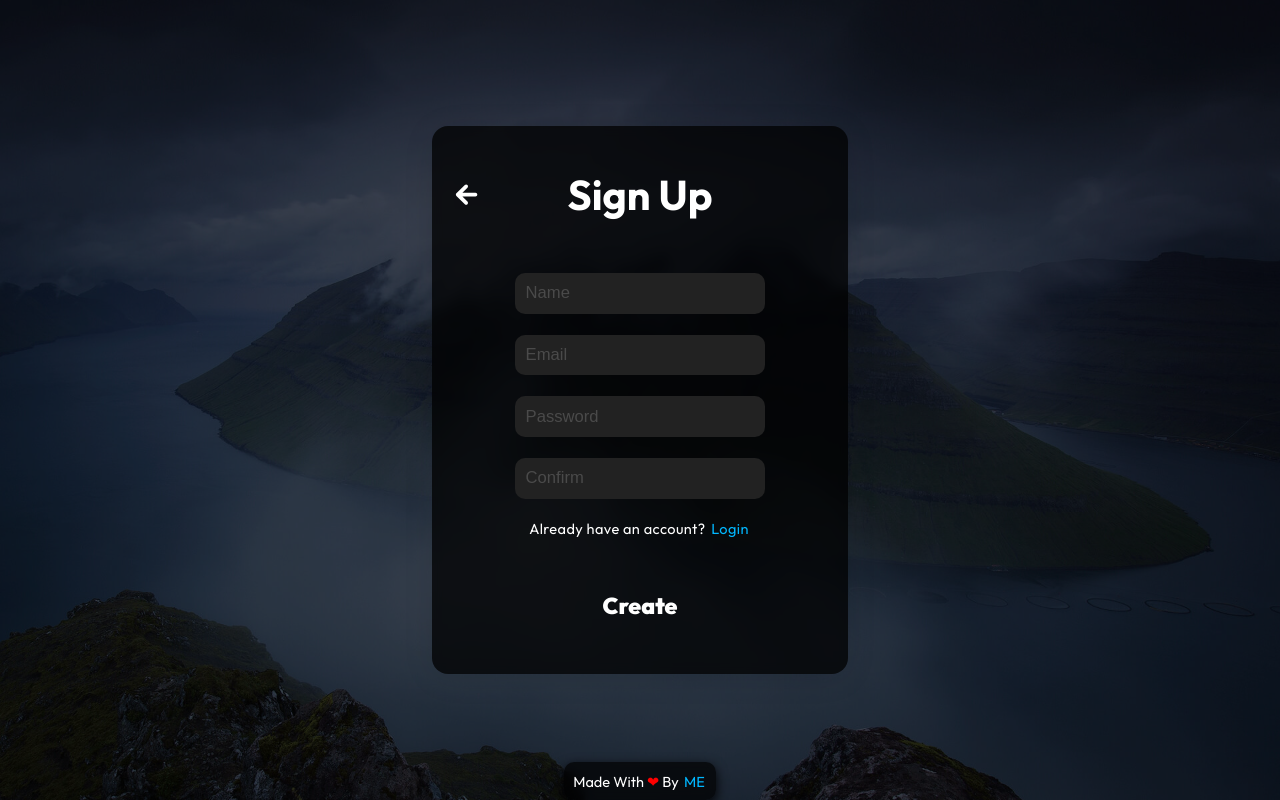
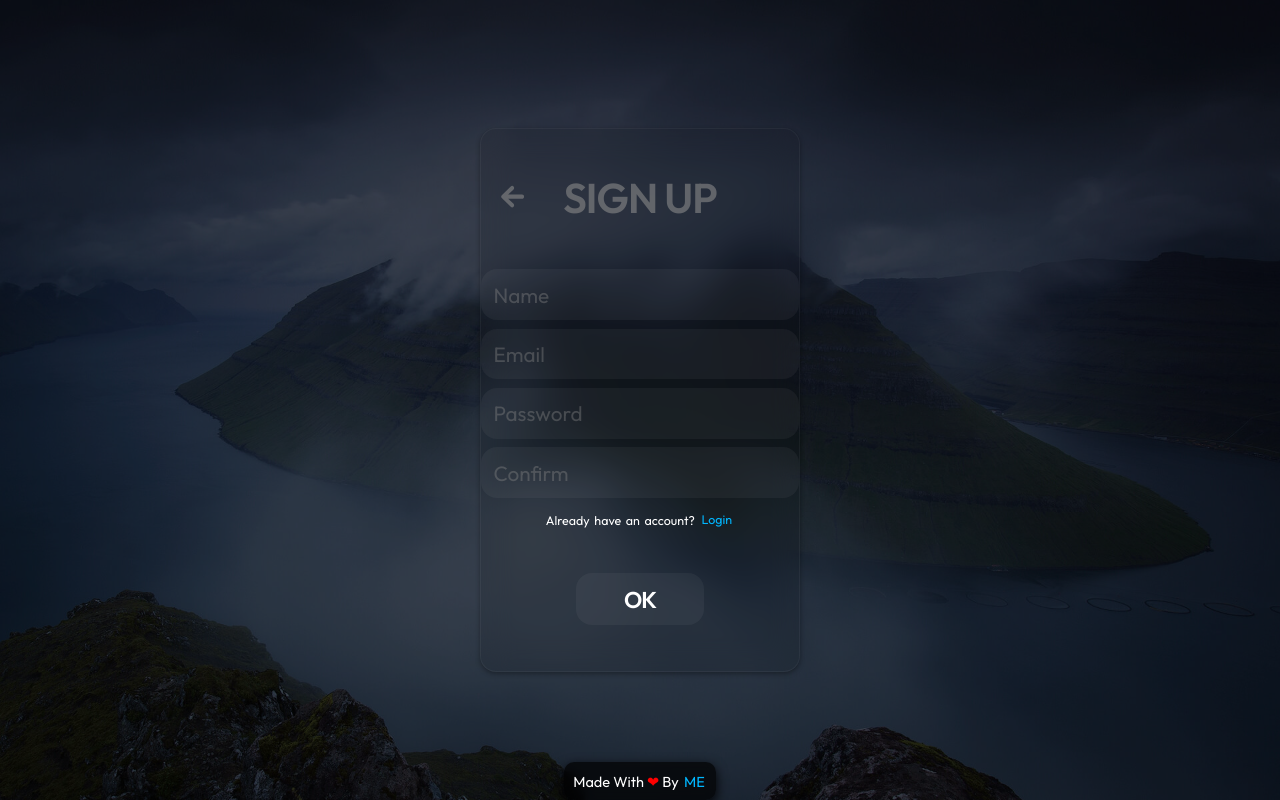
Before and after one commit to v-amirrr/finance-tracker, a React (Create React App) app: page /signup in a window 1280 px wide. Built offline with nearby package versions, Linux system fonts and the light colour scheme; a web font is replaced by a local one.

Commit message:
style: changed the style of signup page

```diff
--- a/src/components/Login.module.css
+++ b/src/components/Login.module.css
@@ -43,6 +43,7 @@
 
 .title-section i {
     font-size: 1.6rem;
+    color: #88888899;
     display: flex;
     justify-content: center;
     align-items: center;
--- a/src/components/Signup.js
+++ b/src/components/Signup.js
@@ -86,7 +86,7 @@ const Signup = () => {
                                 </AnimatePresence>
 
                                 <AnimatePresence>
-                                    { !isPending && <Text text="Create" /> }
+                                    { !isPending && <Text text="OK" /> }
                                 </AnimatePresence>
                             </motion.div>
                         </motion.form>
--- a/src/components/Signup.module.css
+++ b/src/components/Signup.module.css
@@ -11,26 +11,17 @@
     justify-content: center;
     align-items: center;
     flex-direction: column;
-    width: 20rem;
-    border-radius: 10px;
-    -webkit-border-radius: 10px;
-    -moz-border-radius: 10px;
-    -ms-border-radius: 10px;
-    -o-border-radius: 10px;
-    background: #000000be;
+    width: 25%;
+    border: #ffffff0b 1px solid;
     border-radius: 16px;
-    box-shadow: 0 4px 30px #0000001a;
-    backdrop-filter: blur(5px);
-    -webkit-backdrop-filter: blur(5px);
-    transition: box-shadow .5s, height .5s;
-    -webkit-transition: box-shadow .5s, height .5s;
-    -moz-transition: box-shadow .5s, height .5s;
-    -ms-transition: box-shadow .5s, height .5s;
-    -o-transition: box-shadow .5s, height .5s;
-}
-
-.signup-form:hover {
-    box-shadow: 0 4px 30px #0000005d;
+    -webkit-border-radius: 16px;
+    -moz-border-radius: 16px;
+    -ms-border-radius: 16px;
+    -o-border-radius: 16px;
+    background: #00000015;
+    backdrop-filter: blur(15px) saturate(100%);
+    -webkit-backdrop-filter: blur(15px) saturate(100%);
+    box-shadow: #00000055 0px 2px 5px;
 }
 
 .title-section {
@@ -39,18 +30,24 @@
     align-items: center;
     flex-direction: row;
     width: 100%;
+    padding: 2rem;
+    user-select: none;
 }
 
 .title-section h1 {
-    margin: 2rem;
+    font-weight: 600;
+    text-transform: uppercase;
+    letter-spacing: -1px;
+    color: #88888899;
 }
 
 .title-section i {
-    font-size: 1.5rem;
+    font-size: 1.6rem;
+    color: #88888899;
     display: flex;
     justify-content: center;
     align-items: center;
-    padding: .4rem;
+    padding: .2rem;
     position: absolute;
     left: .5rem;
     transition: background-color .3s;
@@ -58,7 +55,6 @@
     -moz-transition: background-color .3s;
     -ms-transition: background-color .3s;
     -o-transition: background-color .3s;
-    border: none;
     border-radius: 50%;
     -webkit-border-radius: 50%;
     -moz-border-radius: 50%;
@@ -68,44 +64,46 @@
 }
 
 .title-section i:hover {
-    background-color: #4d4d4d;
+    background-color: #ffffff15;
 }
 
 .form-section {
-    margin: .5rem;
     display: flex;
     justify-content: center;
     align-items: center;
+    flex-direction: column;
 }
 
 .form-section input {
-    min-width: 12rem;
-    padding: .5rem;
+    width: 100%;
+    padding: .6rem;
+    margin: .2rem 0;
     border: none;
-    border-radius: 10px;
-    -webkit-border-radius: 10px;
-    -moz-border-radius: 10px;
-    -ms-border-radius: 10px;
-    -o-border-radius: 10px;
-    background-color: #222222;
+    border-radius: 16px;
+    -webkit-border-radius: 16px;
+    -moz-border-radius: 16px;
+    -ms-border-radius: 16px;
+    -o-border-radius: 16px;
+    background-color: #ffffff0b;
     transition: background-color .3s;
     -webkit-transition: background-color .3s;
     -moz-transition: background-color .3s;
     -ms-transition: background-color .3s;
     -o-transition: background-color .3s;
     color: #e0e0e0;
-    font-size: .8rem;
-    font-weight: 500;
+    font-size: 1rem;
+    font-weight: 400;
+    font-family: 'Outfit', sans-serif;
 }
 
 .form-section input:focus {
-    background-color: #282828;
+    background-color: #ffffff15;
 }
 
 .login-section {
     margin-top: .5rem;
-    font-size: .7rem;
-    letter-spacing: .4px;
+    font-size: .6rem;
+    word-spacing: 2px;
 }
 
 .form-btn {
@@ -114,25 +112,29 @@
     display: flex;
     justify-content: center;
     align-items: center;
-    width: 4rem;
+    border: none;
+    width: 40%;
     height: 2.5rem;
+    background-color: #ffffff0b;
     font-size: 1.1rem;
-    font-weight: 900;
+    letter-spacing: -1px;
+    font-weight: 600;
     white-space: nowrap;
-    border-radius: 10px;
-    -webkit-border-radius: 10px;
-    -moz-border-radius: 10px;
-    -ms-border-radius: 10px;
-    -o-border-radius: 10px;
+    border-radius: 16px;
+    -webkit-border-radius: 16px;
+    -moz-border-radius: 16px;
+    -ms-border-radius: 16px;
+    -o-border-radius: 16px;
     cursor: pointer;
-    margin: 2rem;
+    margin: 2.2rem;
     transition: background-color .3s;
     -webkit-transition: background-color .3s;
     -moz-transition: background-color .3s;
     -ms-transition: background-color .3s;
     -o-transition: background-color .3s;
+    user-select: none;
 }
 
 .form-btn:hover {
-    background-color: #4d4d4d;
+    background-color: #ffffff15;
 }
```
